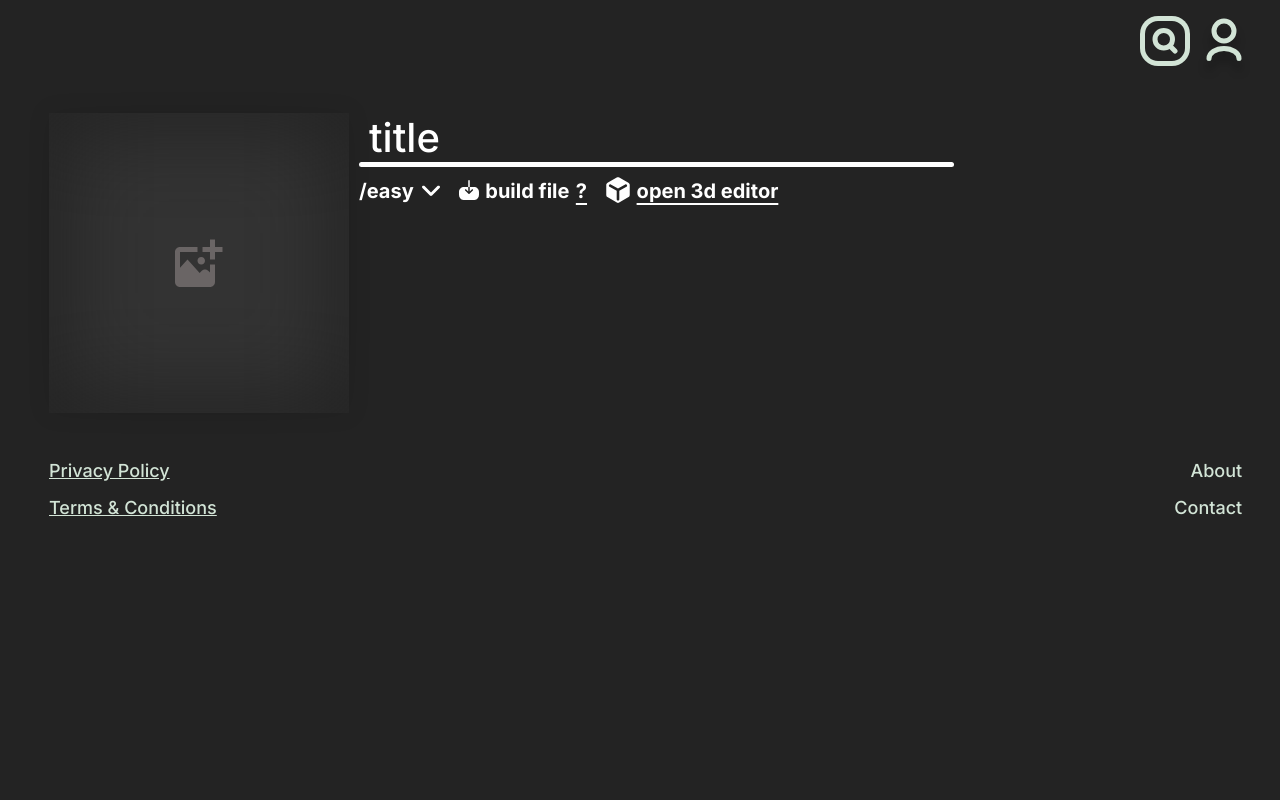
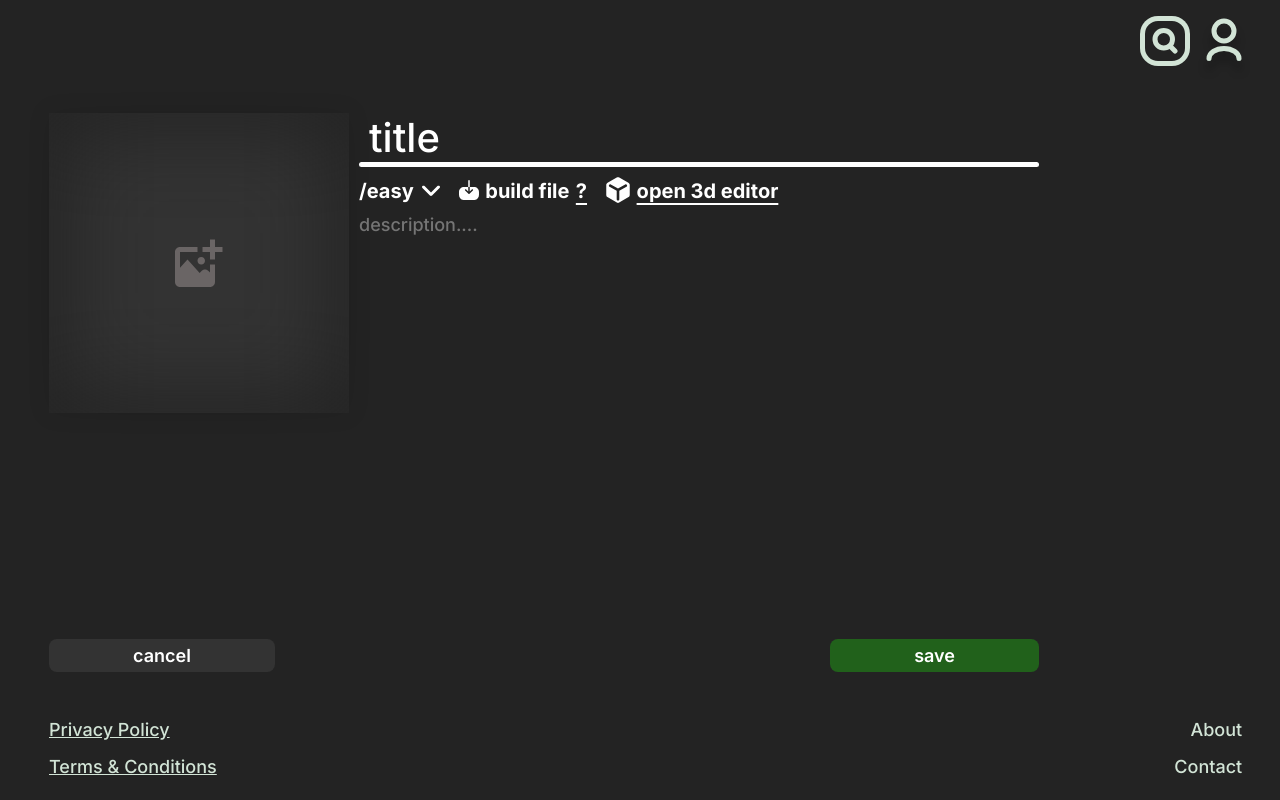
Before and after one commit to Werhww/Constructopia, a Nuxt app: page /profile/new-build in a window 1280 px wide. Built offline with nearby package versions, Linux system fonts and the light colour scheme; what lottie-web-vue, vue-dragscroll would draw is missing.

Commit message:
small update, litematic input half way fixed

```diff
--- /dev/null
+++ b/components/component/litematic-import.vue
@@ -0,0 +1,48 @@
+<template>
+<div class="build-file-import">
+    <input v-on:change="importLitematic" class="litematic-import" ref="litematicInput" type="file" accept=".litematic">
+    <img @click="litematicImport" src="/icons/build/import-build.svg">
+    <p @click="litematicImport">{{ build_name }}</p>
+    <p>?</p>
+</div>
+</template>
+
+<script setup lang="ts">
+const build_name = ref('build file')
+const litematicInput = ref()
+
+function litematicImport(){
+    litematicInput.value.click()
+}
+
+function importLitematic(){
+    console.log(litematicInput.value.files[0].name)
+    build_name.value = litematicInput.value.files[0].name
+}
+
+</script>
+
+<style scoped>
+.build-file-import{
+    display: flex;
+    align-items: center;
+    gap: 0.4rem;
+    font: var(--undertitle);
+    color: var(--white);
+    cursor: pointer;
+}
+
+.build-file-import p:last-child{
+    text-decoration: underline;
+    text-underline-offset: 0.3rem;
+    cursor: help;
+}
+.litematic-import {
+    user-select: none;
+
+    position: absolute;
+    top: 20vh;
+    left: 70vw;
+    opacity: 0;
+}
+</style>
--- a/pages/profile/new-build.vue
+++ b/pages/profile/new-build.vue
@@ -1,36 +1,57 @@
 <template>
-<section class="new-build">
+<section>
+    <div class="new-build">
         <ComponentImageImport />
         <div class="build-details">
             <ComponentInput v-model="title" class="build-title" placeholder="title" font_size="2.5rem" width="100%" :maxlength="35"/>
             <div class="build-undertitel">
                 <BuildOpenDifficulty v-model="difficulty" :white="true" />
-            <div class="build-file-import">
-                <img src="/icons/build/import-build.svg">
-                <p>build file</p>
-                <p>?</p>
-            </div>
+                <ComponentLitematicImport />
                 <div class="build-open-3d">
                     <img src="/icons/build/3d-icon-inverted.svg">
                     <p>open 3d editor</p>
                 </div>
             </div>
+            <textarea v-model="description" rows="18" maxlength="350" placeholder="description...." class="edit-input edit-description"></textarea>
         </div>
-    <div>
-
+    </div>
+    <div class="buttons">
+        <ComponentButton @click="cancel" label="cancel" bg_color="var(--inventory-item-background)"  color="var(--white)" />
+        <ComponentButton label="save" bg_color="#21611B" color="var(--white)"/>
     </div>
 </section>
 </template>
 
 <script setup lang="ts">
+const router = useRouter()
+const litematicInput = ref()
+
+function litematicImport(){
+    litematicInput.value.click()
+}
+
+
 definePageMeta({
     title: 'New Build'
 })
 const title = ref('')
 const difficulty = ref('easy')
+const description = ref('')
+
+function cancel(){
+    router.back()
+}
 </script>
 
 <style scoped>
+section {
+    width: fit-content;
+    display: flex;
+    flex-direction: column;
+    gap: 2.938rem;
+}
+
+
 .new-build {
     display: flex;
     gap: 0.625rem;
@@ -62,9 +83,33 @@ const difficulty = ref('easy')
     text-underline-offset: 0.3rem;
     cursor: help;
 }
+.litematic-import {
+    display: block;
+}
 
 .build-open-3d {
     text-decoration: underline;
     text-underline-offset: 0.3rem;
 }
+
+
+.edit-input {
+    outline: none;
+    border: none;
+    background-color: transparent;
+    resize: none;
+    transition: all 0.2s ease;
+    color: var(--white);
+}
+
+.edit-description {
+    font: var(--text);
+    width: 42.5rem;
+    flex: 1;
+}
+
+.buttons {
+    display: flex;
+    justify-content: space-between;
+}
 </style>
```
Also changed, not shown: pages/build/[id].vue. Lines whose indentation alone changed are shown as unchanged.
